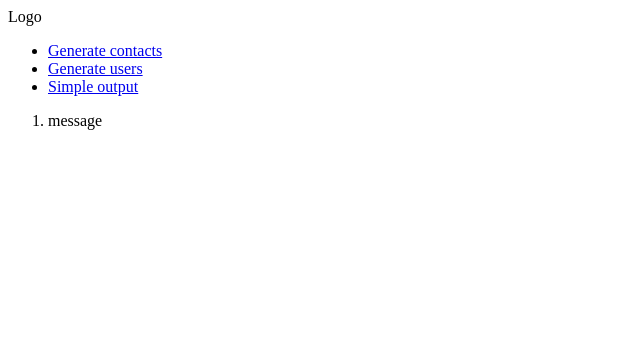
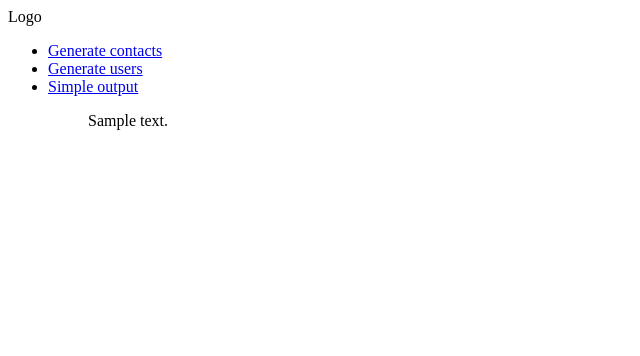
Before and after one commit to hillel-i-python-pro-i-2023-06-23/homework__dmytro_fedin__10_django, a Django app: template apps/templates/simple_view/simple_view.html in a window 1280 px wide. Shown: the top 356 px of the page, without its empty margins (0-640 px from the left). Run offline with Django 4.2, Linux system fonts and the light colour scheme; the template is opened without the code that fills it: most values are stand-ins (such as "Sample title", 1, 10 or a date in 2020).

Commit message:
Simple view eddit
output added

```diff
--- a/apps/templates/simple_view/simple_view.html
+++ b/apps/templates/simple_view/simple_view.html
@@ -4,9 +4,9 @@
 {% block content %}
 
     <ol>
-        <li>
-            message
-        </li>
+        <ul>
+            {{ simple_message }}
+        </ul>
     </ol>
 
 {% endblock %}
```
